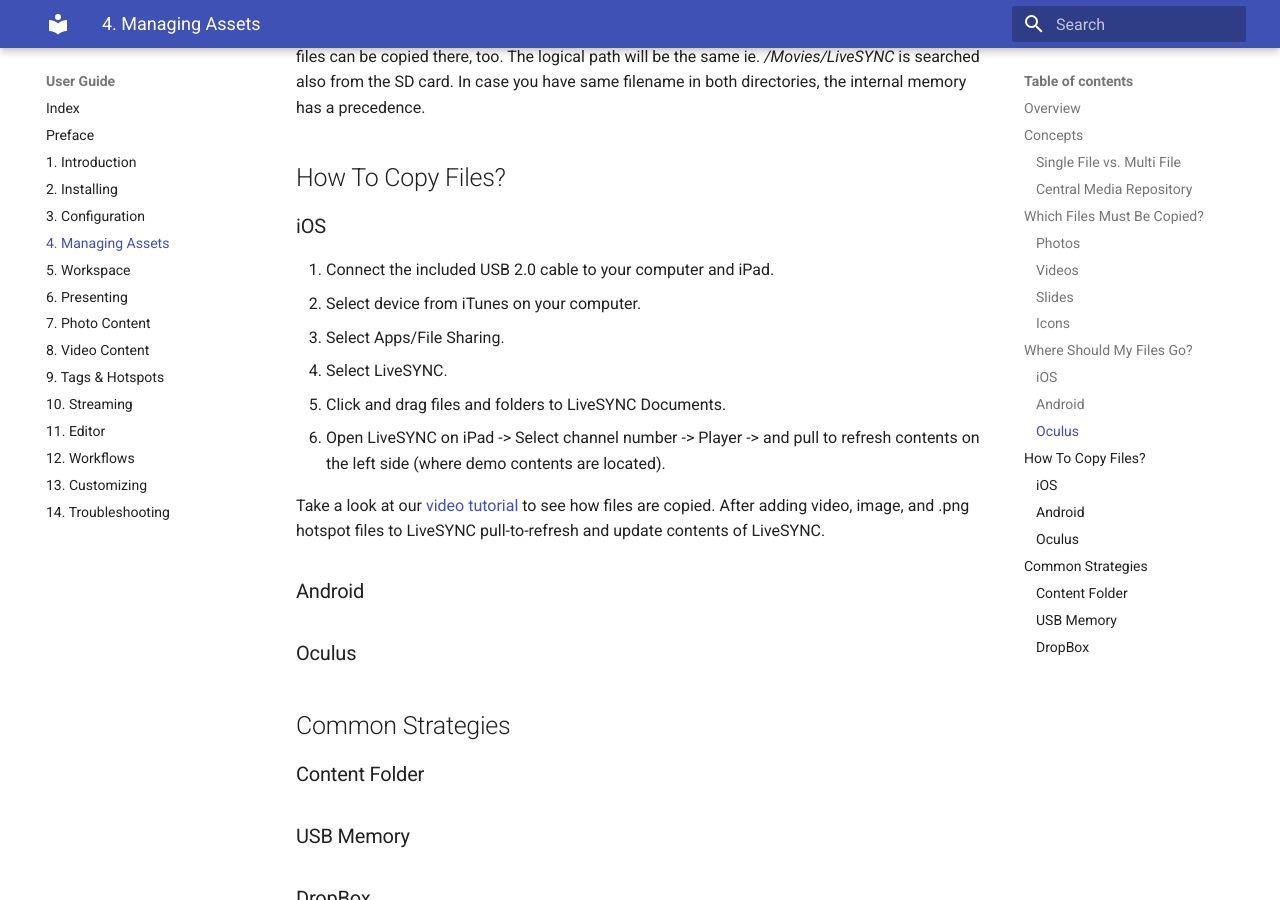
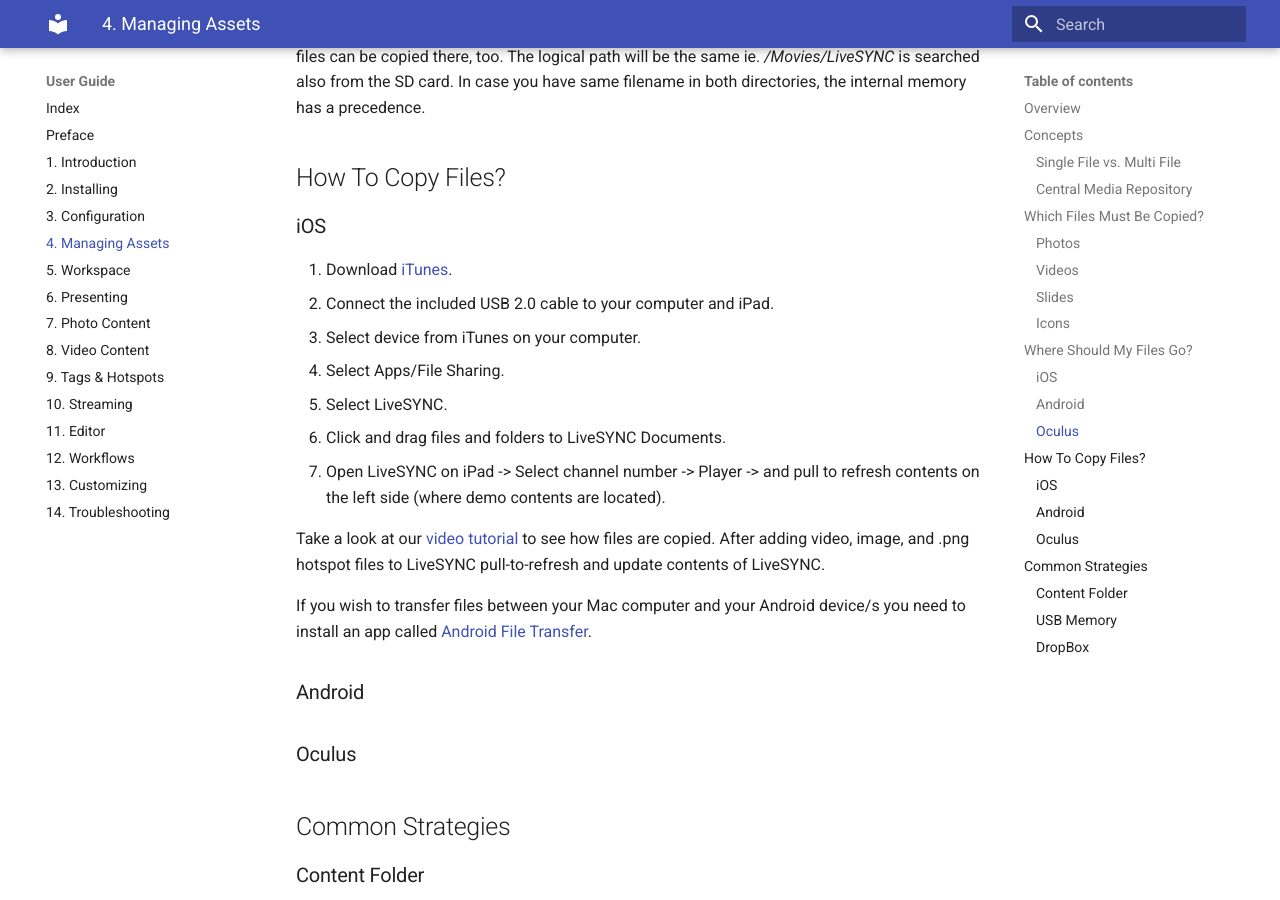
Before and after one commit to FinweLtd/doc-livesync-all, an MkDocs documentation site: the page built from docs/user_guide/asset_management.md, in a window 1280 px wide and 900 px high, scrolled down 3239 px. Built offline with MkDocs 1.6.1 and Material for MkDocs 9.7.7, drawn with Linux system fonts in a browser that asks for light colours.

Commit message:
User guide/asset:management: iTunes and Android File Transfer links are now added to the documentation.

```diff
--- a/docs/user_guide/asset_management.md
+++ b/docs/user_guide/asset_management.md
@@ -73,15 +73,17 @@
 ## How To Copy Files?
 
 ### iOS
-
-1. Connect the included USB 2.0 cable to your computer and iPad.
-2. Select device from iTunes on your computer.
-3. Select Apps/File Sharing.
-4. Select LiveSYNC.
-5. Click and drag files and folders to LiveSYNC Documents.
-6. Open LiveSYNC on iPad -> Select channel number -> Player -> and pull to refresh contents on the left side (where demo contents are located).
+1. Download [iTunes](https://www.apple.com/itunes/download/).
+2. Connect the included USB 2.0 cable to your computer and iPad.
+3. Select device from iTunes on your computer.
+4. Select Apps/File Sharing.
+5. Select LiveSYNC.
+6. Click and drag files and folders to LiveSYNC Documents.
+7. Open LiveSYNC on iPad -> Select channel number -> Player -> and pull to refresh contents on the left side (where demo contents are located).
 
 Take a look at our [video tutorial](https://vimeo.com/222670351) to see how files are copied. After adding video, image, and .png hotspot files to LiveSYNC pull-to-refresh and update contents of LiveSYNC.
+
+If you wish to transfer files between your Mac computer and your Android device/s you need to install an app called [Android File Transfer](https://www.android.com/filetransfer/).
 
 ### Android
 
```
